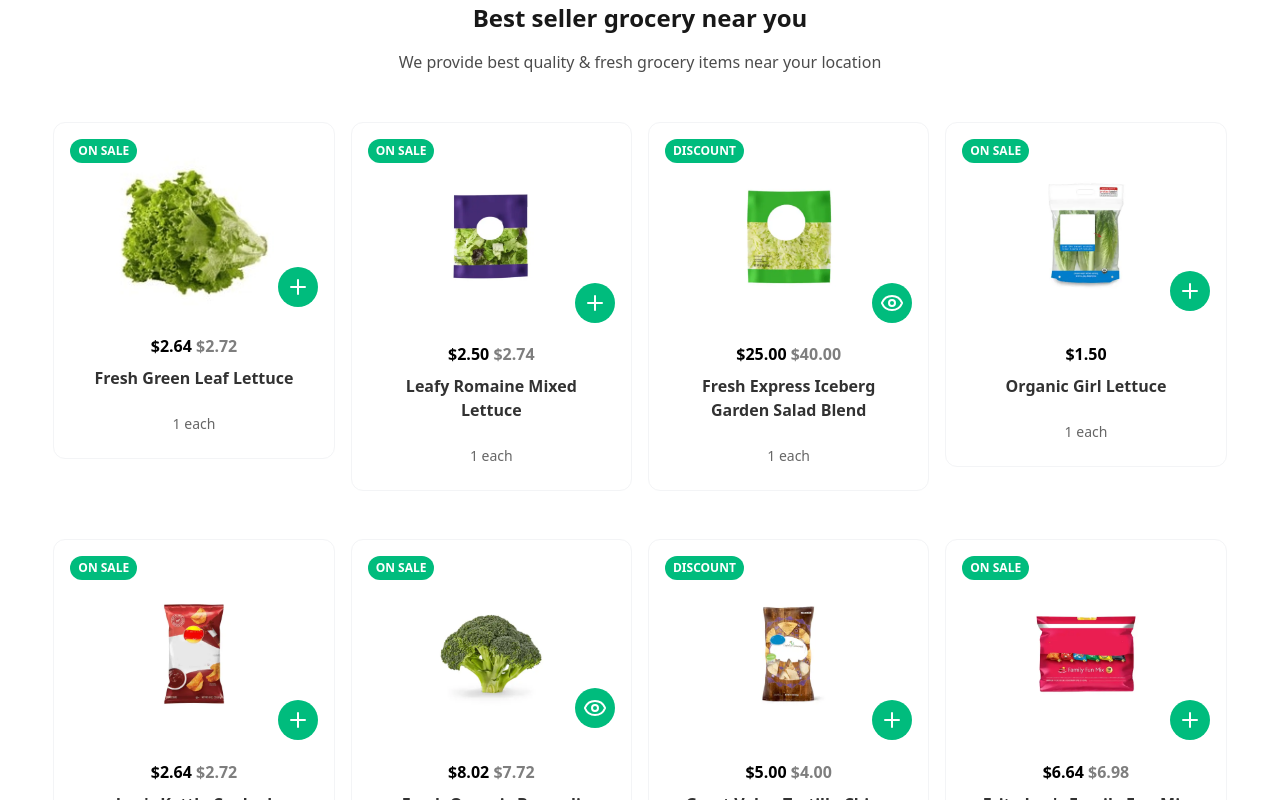
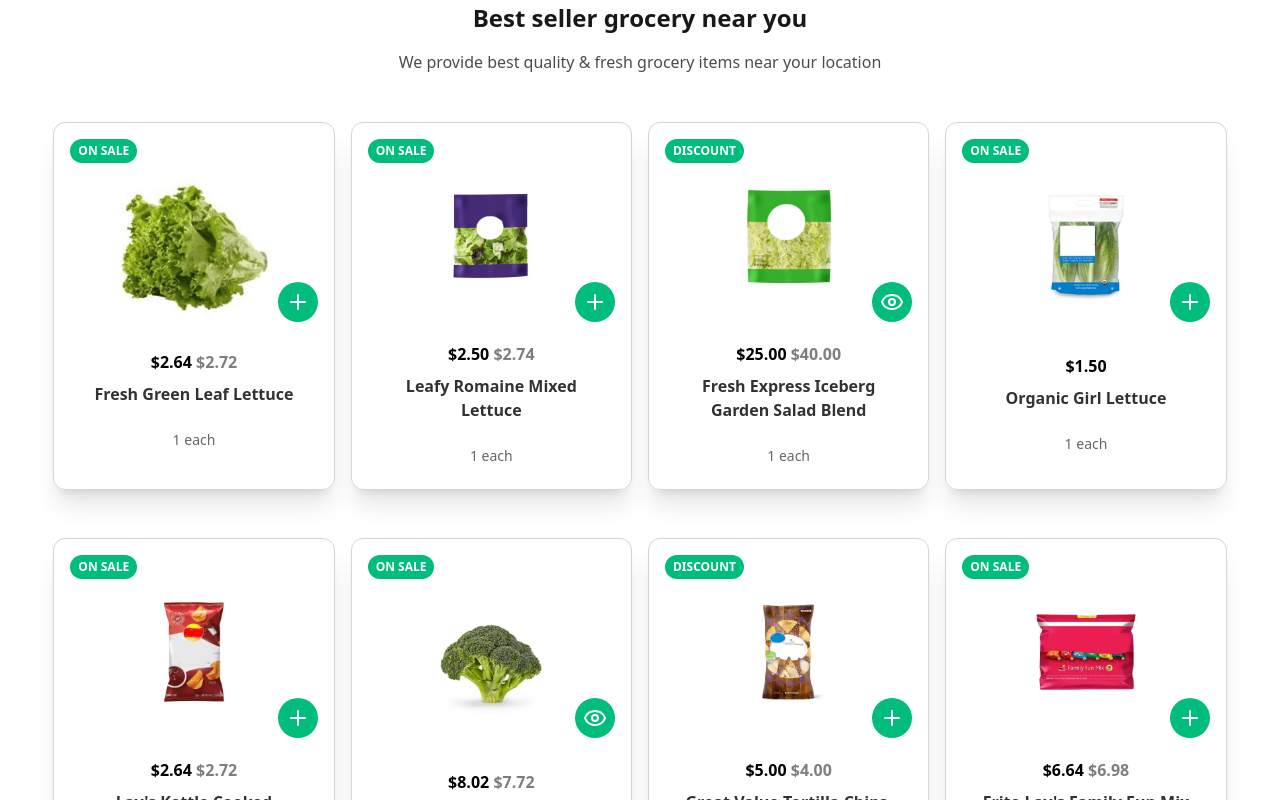
Before and after one commit to riteshtamang1027/Bora-Bazar-webpage, a React (Vite) app: page / in a window 1280 px wide. Shown: the part 1540-2340 px from the top of the page. Built offline with nearby package versions, Linux system fonts and the light colour scheme.

Commit message:
fixed navproblem

```diff
--- a/src/components/Middle_Navbar.jsx
+++ b/src/components/Middle_Navbar.jsx
@@ -30,7 +30,7 @@ export default function Middle_Navbar() {
             <p className="hidden md:block">Cart</p>
           </div>
 
-          <div className="flex gap-1 xl:gap-2 items-center">
+          <div className="flex gap-1 xl:gap-2 items-center cursor-pointer">
             <CircleUserRound size={25} strokeWidth={1} />
             <p className="whitespace-nowrap hidden md:block">Sign In</p>
           </div>
--- a/src/pages/single-best-seller.jsx
+++ b/src/pages/single-best-seller.jsx
@@ -6,7 +6,7 @@ export default function Single_Best_Seller({ item }) {
     <div>
 <NavLink  to={`/single_product/${item.About}`}>
 
-        <div className="flex flex-col justify-center items-center border border-gray-100 relative space-y-2 px-8 py-4  hover:shadow-2xs cursor-pointer rounded-xl mt-8 ">
+        <div className="flex flex-col justify-center items-center border border-gray-300 shadow-xl  h-[46vh] relative space-y-2 px-8 py-4  hover:shadow-2xs cursor-pointer rounded-xl mt-8 ">
     <img
       className="hover:scale-110 duration-200"
       src={item.Image}
```
